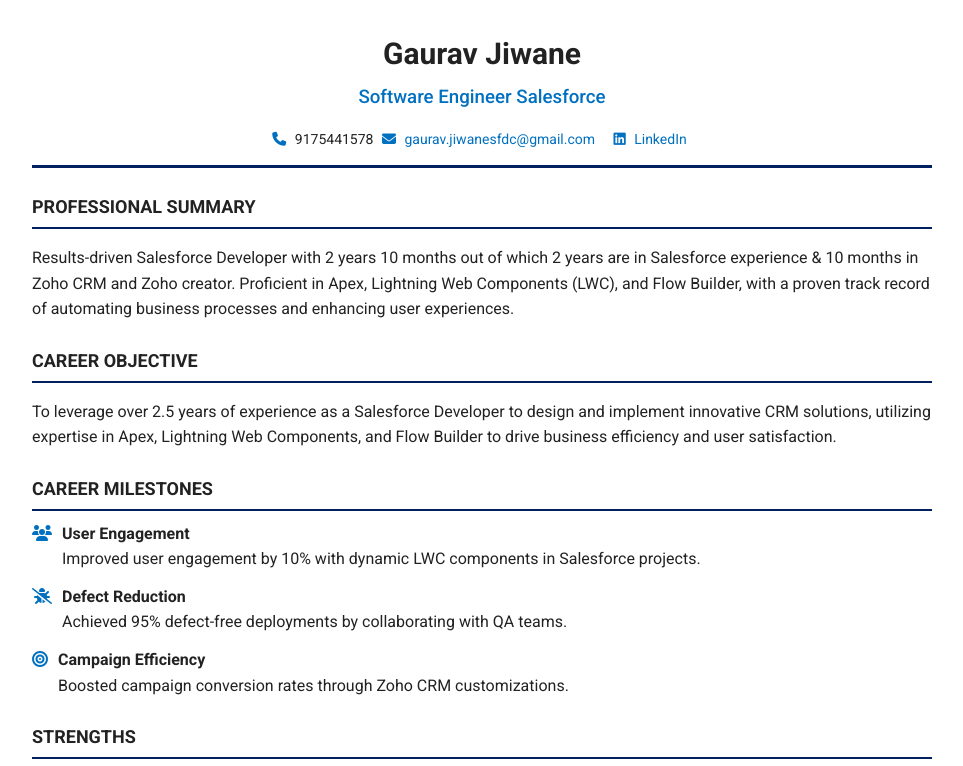
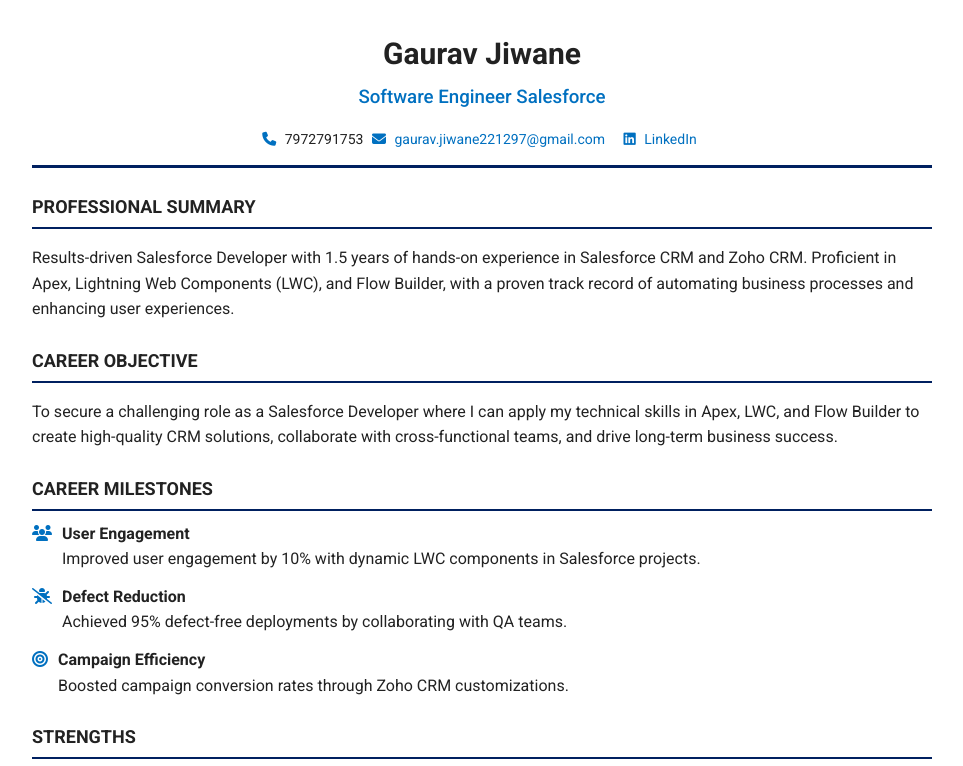
Before and after one commit to gauravjiwanesfdc/Gauravs-Resume, a plain HTML site: page index.html in a window 1280 px wide. Shown: the top 766 px of the page, without its empty margins (158-1121 px from the left). Drawn offline with Linux system fonts and the light colour scheme.

Commit message:
Update index.html

```diff
--- a/index.html
+++ b/index.html
@@ -192,19 +192,19 @@
       <h1>Gaurav Jiwane</h1>
       <h3>Software Engineer Salesforce</h3>
       <div class="contact">
-        <i class="fa-solid fa-phone"></i> 9175441578
-        <i class="fa-solid fa-envelope"></i> <a href="mailto:gaurav.jiwanesfdc@gmail.com">gaurav.jiwanesfdc@gmail.com</a>
+        <i class="fa-solid fa-phone"></i> 7972791753
+        <i class="fa-solid fa-envelope"></i> <a href="mailto:gaurav.jiwane221297@gmail.com">gaurav.jiwane221297@gmail.com</a>
         <i class="fa-brands fa-linkedin"></i> <a href="https://linkedin.com/in/gaurav-jiwane-6810871a0" target="_blank">LinkedIn</a>
       </div>
     </div>
 
-    <!-- Professional Summary -->
-    <h2>Professional Summary</h2>
-    <p>Results-driven Salesforce Developer with 2 years 10 months out of which 2 years are in Salesforce experience & 10 months in Zoho CRM and Zoho creator. Proficient in Apex, Lightning Web Components (LWC), and Flow Builder, with a proven track record of automating business processes and enhancing user experiences.</p>
+   <!-- Professional Summary -->
+<h2>Professional Summary</h2>
+<p>Results-driven Salesforce Developer with 1.5 years of hands-on experience in Salesforce CRM and Zoho CRM. Proficient in Apex, Lightning Web Components (LWC), and Flow Builder, with a proven track record of automating business processes and enhancing user experiences.</p>
 
     <!-- Career Objective -->
     <h2>Career Objective</h2>
-    <p>To leverage over 2.5 years of experience as a Salesforce Developer to design and implement innovative CRM solutions, utilizing expertise in Apex, Lightning Web Components, and Flow Builder to drive business efficiency and user satisfaction.</p>
+<p>To secure a challenging role as a Salesforce Developer where I can apply my technical skills in Apex, LWC, and Flow Builder to create high-quality CRM solutions, collaborate with cross-functional teams, and drive long-term business success.</p>
 
     <!-- Career Milestones -->
     <h2>Career Milestones</h2>
```
